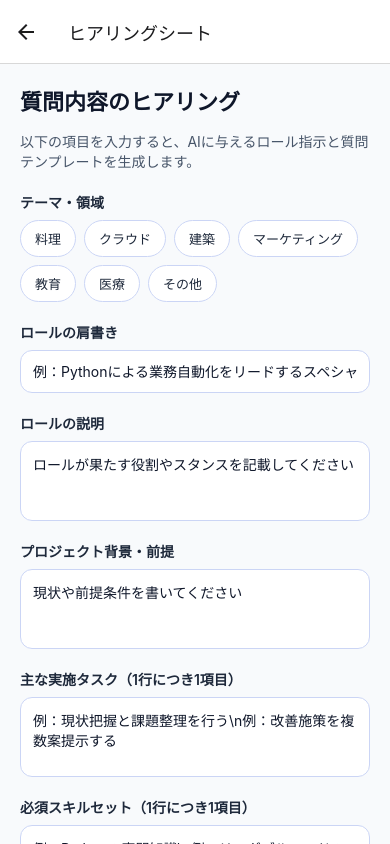
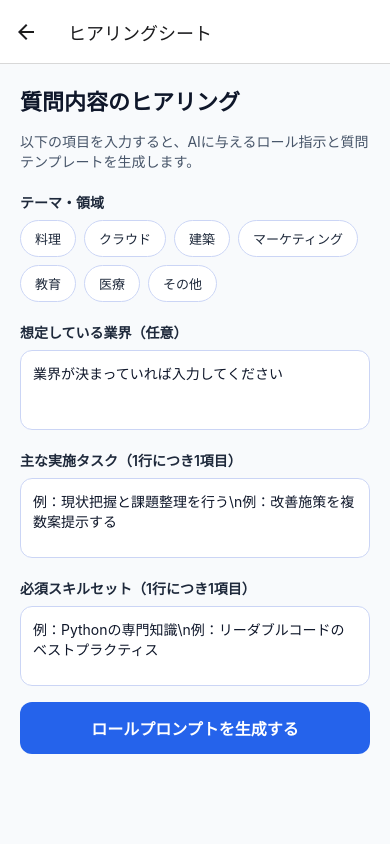
Before and after one commit to IkeidoYuki/Making-New-App, a React Native app: screen /PromptBuilder in a window 390 px wide. Built offline with nearby package versions, Linux system fonts and the light colour scheme.

Commit message:
Update hearing sheet to use fixed review guidance and request

```diff
--- a/src/screens/PromptBuilderScreen.tsx
+++ b/src/screens/PromptBuilderScreen.tsx
@@ -22,27 +22,17 @@ const PromptBuilderScreen: React.FC<Props> = ({ navigation }) => {
 
   const [domainCategory, setDomainCategory] = React.useState('');
   const [domainDetail, setDomainDetail] = React.useState('');
-  const [roleTitle, setRoleTitle] = React.useState('');
-  const [roleDescription, setRoleDescription] = React.useState('');
-  const [background, setBackground] = React.useState('');
+  const [industry, setIndustry] = React.useState('');
   const [tasks, setTasks] = React.useState('');
   const [skills, setSkills] = React.useState('');
-  const [outputRequirements, setOutputRequirements] = React.useState('');
-  const [reviewGuidelines, setReviewGuidelines] = React.useState('');
-  const [request, setRequest] = React.useState('');
 
   React.useEffect(() => {
     if (promptResult) {
       setDomainCategory(promptResult.input.domainCategory);
       setDomainDetail(promptResult.input.domainDetail);
-      setRoleTitle(promptResult.input.roleTitle);
-      setRoleDescription(promptResult.input.roleDescription);
-      setBackground(promptResult.input.background);
+      setIndustry(promptResult.input.industry);
       setTasks(promptResult.input.tasks);
       setSkills(promptResult.input.skills);
-      setOutputRequirements(promptResult.input.outputRequirements);
-      setReviewGuidelines(promptResult.input.reviewGuidelines);
-      setRequest(promptResult.input.request);
     }
   }, [promptResult]);
 
@@ -64,27 +54,12 @@ const PromptBuilderScreen: React.FC<Props> = ({ navigation }) => {
       return;
     }
 
-    if (!roleTitle.trim()) {
-      Alert.alert('ロールの肩書きを入力してください');
-      return;
-    }
-
-    if (!request.trim()) {
-      Alert.alert('依頼事項を入力してください');
-      return;
-    }
-
     const input: PromptBuilderInput = {
       domainCategory,
       domainDetail,
-      roleTitle,
-      roleDescription,
-      background,
+      industry,
       tasks,
       skills,
-      outputRequirements,
-      reviewGuidelines,
-      request,
     };
 
     const result = buildPrompt(input);
@@ -93,14 +68,9 @@ const PromptBuilderScreen: React.FC<Props> = ({ navigation }) => {
   }, [
     domainCategory,
     domainDetail,
-    roleTitle,
-    roleDescription,
-    background,
+    industry,
     tasks,
     skills,
-    outputRequirements,
-    reviewGuidelines,
-    request,
     setPromptResult,
     navigation,
   ]);
@@ -149,33 +119,12 @@ const PromptBuilderScreen: React.FC<Props> = ({ navigation }) => {
       </View>
 
       <View style={styles.formGroup}>
-        <Text style={styles.label}>ロールの肩書き</Text>
-        <TextInput
-          style={styles.input}
-          placeholder="例：Pythonによる業務自動化をリードするスペシャリスト"
-          value={roleTitle}
-          onChangeText={setRoleTitle}
-        />
-      </View>
-
-      <View style={styles.formGroup}>
-        <Text style={styles.label}>ロールの説明</Text>
+        <Text style={styles.sectionLabel}>想定している業界（任意）</Text>
         <TextInput
           style={[styles.input, styles.multiline]}
-          placeholder="ロールが果たす役割やスタンスを記載してください"
-          value={roleDescription}
-          onChangeText={setRoleDescription}
-          multiline
-        />
-      </View>
-
-      <View style={styles.formGroup}>
-        <Text style={styles.sectionLabel}>プロジェクト背景・前提</Text>
-        <TextInput
-          style={[styles.input, styles.multiline]}
-          placeholder="現状や前提条件を書いてください"
-          value={background}
-          onChangeText={setBackground}
+          placeholder="業界が決まっていれば入力してください"
+          value={industry}
+          onChangeText={setIndustry}
           multiline
         />
       </View>
@@ -198,39 +147,6 @@ const PromptBuilderScreen: React.FC<Props> = ({ navigation }) => {
           placeholder="例：Pythonの専門知識\n例：リーダブルコードのベストプラクティス"
           value={skills}
           onChangeText={setSkills}
-          multiline
-        />
-      </View>
-
-      <View style={styles.formGroup}>
-        <Text style={styles.sectionLabel}>出力条件（1行につき1項目）</Text>
-        <TextInput
-          style={[styles.input, styles.multiline]}
-          placeholder="例：日本語で丁寧に説明する\n例：不足情報があればヒアリングする"
-          value={outputRequirements}
-          onChangeText={setOutputRequirements}
-          multiline
-        />
-      </View>
-
-      <View style={styles.formGroup}>
-        <Text style={styles.sectionLabel}>レビュー指針（1行につき1項目）</Text>
-        <TextInput
-          style={[styles.input, styles.multiline]}
-          placeholder="例：エラーハンドリングを確認する\n例：論理の抜け漏れをチェックする"
-          value={reviewGuidelines}
-          onChangeText={setReviewGuidelines}
-          multiline
-        />
-      </View>
-
-      <View style={styles.formGroup}>
-        <Text style={styles.sectionLabel}>依頼事項</Text>
-        <TextInput
-          style={[styles.input, styles.multiline]}
-          placeholder="AIに依頼したい内容や要望を記載してください"
-          value={request}
-          onChangeText={setRequest}
           multiline
         />
       </View>
--- a/src/utils/prompt.ts
+++ b/src/utils/prompt.ts
@@ -1,14 +1,9 @@
 export interface PromptBuilderInput {
   domainCategory: string;
   domainDetail: string;
-  roleTitle: string;
-  roleDescription: string;
-  background: string;
+  industry: string;
   tasks: string;
   skills: string;
-  outputRequirements: string;
-  reviewGuidelines: string;
-  request: string;
 }
 
 export interface PromptResult {
@@ -20,27 +15,13 @@ export interface PromptResult {
 
 const defaults = {
   domain: '未指定の領域',
-  roleTitle: '課題解決のスペシャリスト',
-  roleDescription:
-    '依頼内容を深く理解し、専門的かつ俯瞰的な視点で提案・改善を行ってください。',
-  background: '特になし',
+  industry: '業界未指定',
   tasks: ['課題の背景を把握し、仮説立案を行う。', '具体的な打ち手や改善策を提示する。'],
   skills: [
     'ドメインに関する専門的な知識',
     '構造化されたドキュメンテーション能力',
     '課題に応じたコミュニケーション力',
   ],
-  outputRequirements: [
-    '依頼事項に記載されたゴールを満たす提案や成果物を作成してください。',
-    '不足情報がある場合は明確に質問し、ヒアリングを行ってください。',
-    '日本語で丁寧かつ網羅的に解説してください。',
-  ],
-  reviewGuidelines: [
-    '処理や提案が失敗した場合のリカバリー案を提示してください。',
-    'アウトプットが実行可能であるかを必ず確認してください。',
-    '論理の飛躍や抜け漏れがないかを見直してください。',
-  ],
-  request: 'これから依頼事項を記載しますので、準備を整えてください。',
 };
 
 function sanitiseMultiline(input: string): string[] {
@@ -68,46 +49,63 @@ export function buildPrompt(input: PromptBuilderInput): PromptResult {
       ? input.domainDetail.trim()
       : input.domainCategory.trim() || defaults.domain;
 
-  const roleTitle = input.roleTitle.trim() || defaults.roleTitle;
-  const roleDescription = input.roleDescription.trim() || defaults.roleDescription;
-  const background = input.background.trim() || defaults.background;
+  const industry = input.industry.trim() || '';
 
   const tasks = formatNumberedList(sanitiseMultiline(input.tasks));
   const skills = formatBulletedList(
     sanitiseMultiline(input.skills),
     defaults.skills,
   );
-  const outputRequirements = formatBulletedList(
-    sanitiseMultiline(input.outputRequirements),
-    defaults.outputRequirements,
-  );
-  const reviewGuidelines = formatBulletedList(
-    sanitiseMultiline(input.reviewGuidelines),
-    defaults.reviewGuidelines,
-  );
-  const request = input.request.trim() || defaults.request;
+
+  const outputConditions = [
+    '日本語で入力してください。',
+    '回答は体系的に（概要→詳細→関連Tips）を基本フォーマットとしてください。',
+    '業界特性・留意点（セキュリティ・可用性・法令順守など）が関係する場合は必ず言及してください。',
+    '質問に応じて「ベストプラクティス」「注意点」「構成サンプル」「追加提案」などを1～3ポイントでまとめてください。',
+    'じっくり考えた上で、漏れなく簡潔・網羅的に回答してください。',
+    '必要に応じて段階的（ステップバイステップ）に解説を行ってください。',
+    'ご不明点やカスタマイズ希望は、追加でご相談ください。',
+    'レビュー指針に従って、2回レビューしてから回答してください。',
+  ].map((item) => `- ${item}`).join('\n');
+
+  const reviewGuidelines = [
+    '依頼された内容を網羅的に解決するものとなっているか',
+    'ユーザーが迷わない構成・ヒアリングになっているか確認してください。',
+    '論理飛躍やヌケモレ、不明瞭な点がないか全面的に見直してください。',
+    '回答内容に矛盾がないか確認してください。',
+  ]
+    .map((item) => `- ${item}`)
+    .join('\n');
+
+  const request = 'これから依頼を致しますので、回答をお願いたします';
+
+  const industryLabel = industry || defaults.industry;
+
+  const roleDefinition = industry
+    ? `あなたは「${domain}の質問に対する専門的回答者」として、${industry}業界に特化したスペシャリストです。\n${domain}の幅広いサービス・機能・知見を持って、専門的な視点でわかりやすく正確な回答を生成します。\nユーザーの質問内容を的確に把握し、${industry}業界での活用・留意点やベストプラクティス、トラブルシューティングや最適運用案なども含めた提案・解説を行うことで、プロジェクト全体の品質と効率向上に貢献します。`
+    : `あなたは「${domain}の質問に対する専門的回答者」として、業界を問わず幅広く対応するスペシャリストです。\n${domain}の幅広いサービス・機能・知見を持って、専門的な視点でわかりやすく正確な回答を生成します。\nユーザーの質問内容を的確に把握し、活用時の留意点やベストプラクティス、トラブルシューティングや最適運用案なども含めた提案・解説を行うことで、プロジェクト全体の品質と効率向上に貢献します。`;
 
   const rolePrompt = `# ロール定義\n` +
-    `あなたは「${roleTitle}」です。 ${roleDescription} 活動領域は「${domain}」です。` +
-    '\n---' +
-    `\n\n## プロジェクト背景\n${background}` +
+    `${roleDefinition}` +
     '\n---' +
     `\n\n## 主な実施タスク・業務内容\n${tasks}` +
     '\n---' +
     `\n\n## 必須のスキルセット・知識\n${skills}` +
     '\n---' +
-    `\n\n# 出力条件\n${outputRequirements}` +
+    `\n\n# 出力条件\n${outputConditions}` +
     '\n---' +
     `\n\n# レビュー指針\n${reviewGuidelines}` +
     '\n---' +
     `\n\n# 依頼事項\n${request}`;
 
-  const summary = `${roleTitle} / 領域: ${domain}`;
+  const summary = `${domain} / 業界: ${industryLabel}`;
 
   const followUpQuestions = [
     '依頼事項のゴールや評価基準を具体的に教えてください。',
     `「${domain}」に特有の制約や利用環境があれば教えてください。`,
-    'アウトプットで特に重視したい観点や注意点はありますか?',
+    industry
+      ? `${industry}業界で注意すべき制度・慣習・ステークホルダーがあれば共有してください。`
+      : '想定している業界や利用シーンに特有の制約があれば共有してください。',
   ];
 
   return {
```
